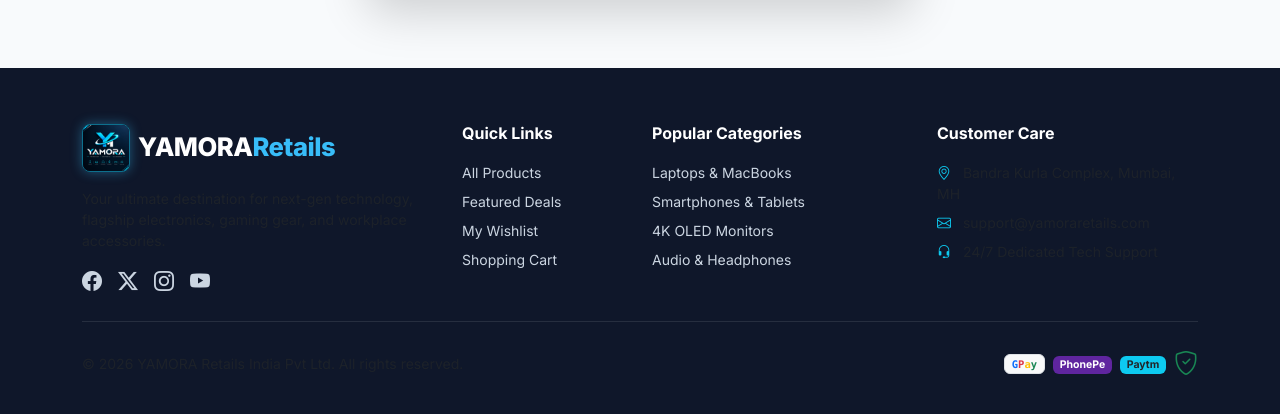
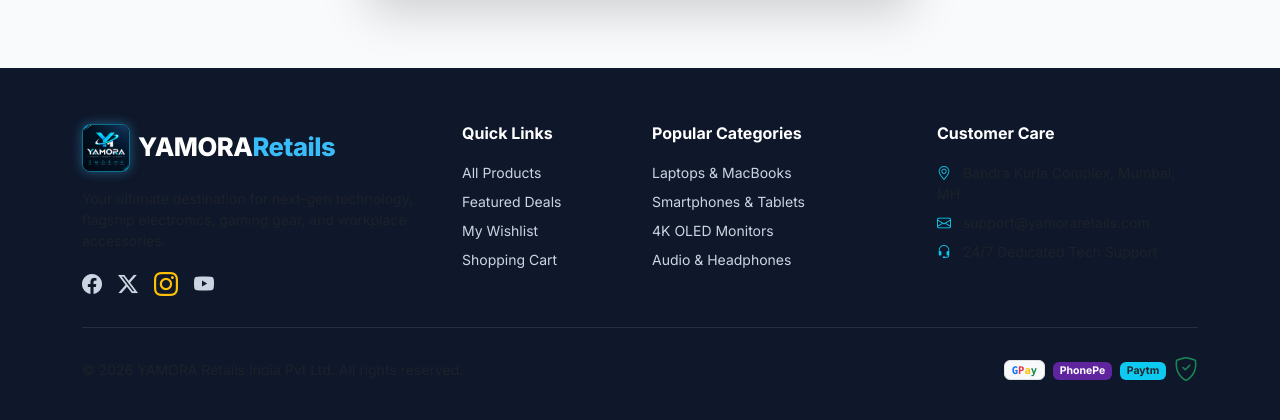
Before and after one commit to yogesh472001/electrohub, a Flask app: page /auth/register in a window 1280 px wide. Shown: the part 920-1340 px from the top of the page. Run offline with Flask 3, Linux system fonts and the light colour scheme.

Commit message:
Add official YAMORA Retails Instagram account link in footer

```diff
--- a/templates/base.html
+++ b/templates/base.html
@@ -149,11 +149,11 @@
                         YAMORA<span> Retails</span>
                     </h5>
                     <p class="small text-muted mb-3">Your ultimate destination for next-gen technology, flagship electronics, gaming gear, and workplace accessories.</p>
-                    <div class="d-flex gap-3">
-                        <a href="#" class="fs-5"><i class="bi bi-facebook"></i></a>
-                        <a href="#" class="fs-5"><i class="bi bi-twitter-x"></i></a>
-                        <a href="#" class="fs-5"><i class="bi bi-instagram"></i></a>
-                        <a href="#" class="fs-5"><i class="bi bi-youtube"></i></a>
+                    <div class="d-flex gap-3 align-items-center">
+                        <a href="#" class="fs-5" title="Facebook"><i class="bi bi-facebook"></i></a>
+                        <a href="#" class="fs-5" title="Twitter / X"><i class="bi bi-twitter-x"></i></a>
+                        <a href="https://www.instagram.com/yamoraretail/?hl=en" target="_blank" rel="noopener noreferrer" class="fs-4 text-warning text-gradient" title="Follow YAMORA Retails on Instagram"><i class="bi bi-instagram"></i></a>
+                        <a href="#" class="fs-5" title="YouTube"><i class="bi bi-youtube"></i></a>
                     </div>
                 </div>
                 <div class="col-lg-2 col-md-6">
```
